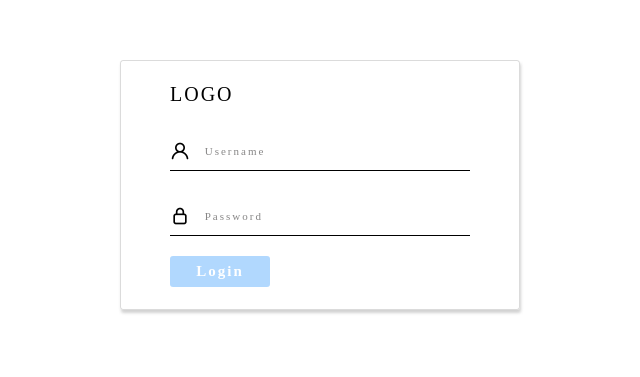
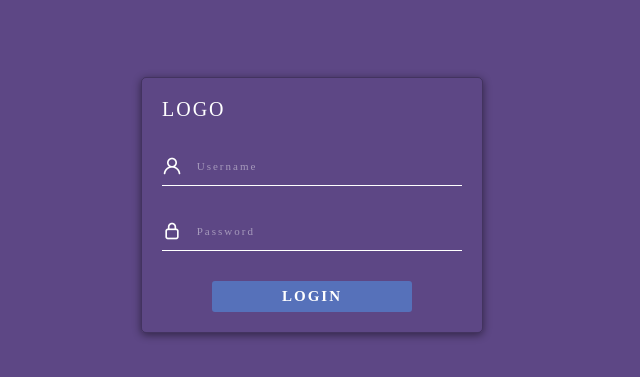
Before and after one commit to Axn-Switch/TimothysProjectX, a Vue app: page /login in a window 1280 px wide. Shown: the part 115-492 px from the top of the page, without its empty margins (328-968 px from the left). Built offline with nearby package versions, Linux system fonts and the light colour scheme; a web font is replaced by a local one.

Commit message:
Login page

```diff
--- a/src/views/login.vue
+++ b/src/views/login.vue
@@ -5,17 +5,12 @@
 			<form @submit.prevent.trim="login">
 				<div class="input-field">
 					<input type="text" placeholder=" username" v-model="username" required />
-					<i class="uil uil-user"></i>
+					<i class="uil uil-user" id="icon"></i>
 				</div>
 
 				<div class="input-field">
-					<input
-						type="password"
-						placeholder=" password"
-						v-model="password"
-						required
-					/>
-					<i class="uil uil-lock"></i>
+					<input type="password" placeholder=" password" v-model="password" required />
+					<i class="uil uil-lock" id="icon"></i>
 				</div>
 
 				<div class="button">
@@ -28,41 +23,40 @@
 
 <script>
 	export default {
-	name: "login",
+		name: 'login',
 		data() {
 			return {
-			username: "",
-			password: "",
-		};
+				username: '',
+				password: '',
+			}
 		},
 		methods: {
 			login() {
-			alert("login successful✅");
+				alert('login successful✅')
 			},
 		},
-};
+	}
 </script>
 
 <style scoped>
 	.container {
-	border-radius: 3px;
-	display: flex;
-	justify-content: center;
-	align-items: center;
-	width: 400px;
-	height: 250px;
-	border: 1px solid rgba(128, 128, 128, 0.286);
-	position: absolute;
-	left: 35%;
-	transform: translateY(70%);
-	box-shadow: 1px 3px 3px 0 rgba(153, 153, 153, 0.444);
+		background-color: #3d226dd4;
+		height: 100vh;
 	}
 	.forms {
-	padding: 10px;
+		border: 1px solid rgba(0, 0, 0, 0.277);
+		border-radius: 5px;
+		box-shadow: 0 2px 8px rgba(0, 0, 0, 0.488);
+		position: absolute;
+		top: 40%;
+		left: 50%;
+		transform: translate(-50%, -50%);
+		padding: 20px;
 	}
 	.logo {
 		font-size: 20px;
 		letter-spacing: 2px;
+		color: #fff;
 		text-transform: uppercase;
 	}
 	.input-field {
@@ -71,7 +65,9 @@ export default {
 		width: 300px;
 		height: 40px;
 	}
-
+	#icon {
+		color: #fff;
+	}
 	.input-field input {
 		height: 100%;
 		width: 100%;
@@ -79,12 +75,13 @@ export default {
 		margin-right: 30px;
 		border: none;
 		outline: none;
-	border-bottom: 1px solid #000;
+		border-bottom: 1px solid #fff;
 		font-size: 14px;
+		color: #fff;
 		background: transparent;
 	}
 	.input-field input::placeholder {
-	color: rgba(17, 15, 15, 0.506);
+		color: rgba(255, 255, 255, 0.45);
 		letter-spacing: 2px;
 		text-transform: capitalize;
 		font-size: 11px;
@@ -99,11 +96,13 @@ export default {
 		font-size: 20px;
 	}
 	.button {
-	margin-top: 20px;
+		margin-top: 30px;
+		display: flex;
+		justify-content: center;
 	}
 
 	.button button {
-	width: 100px;
+		width: 200px;
 		padding: 7px;
 		border: none;
 		border-radius: 3px;
@@ -113,10 +112,6 @@ export default {
 		background: rgba(79, 166, 253, 0.438);
 		color: #fff;
 		cursor: pointer;
-	text-transform: capitalize;
-}
-
-.button button:hover {
-	background: blue;
+		text-transform: uppercase;
 	}
 </style>
```
Lines whose indentation alone changed are shown as unchanged.
